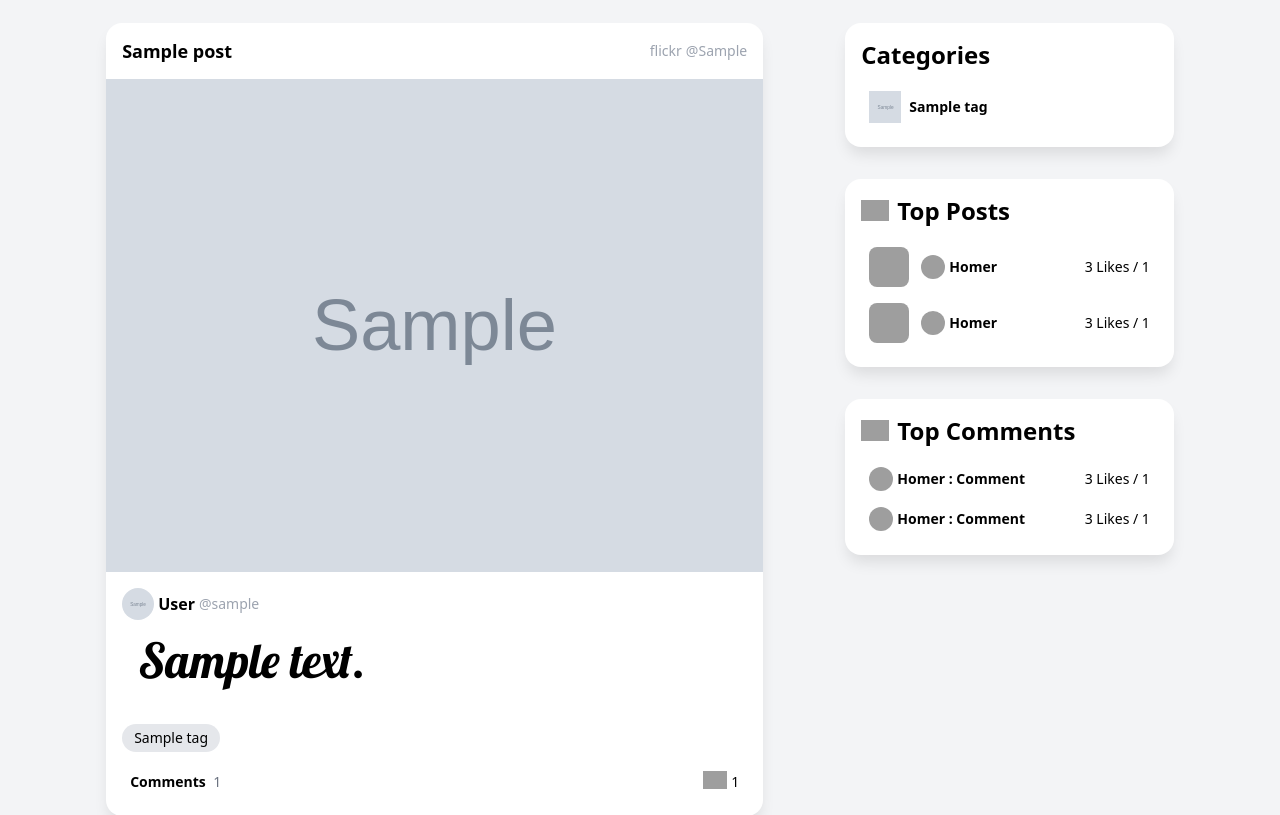
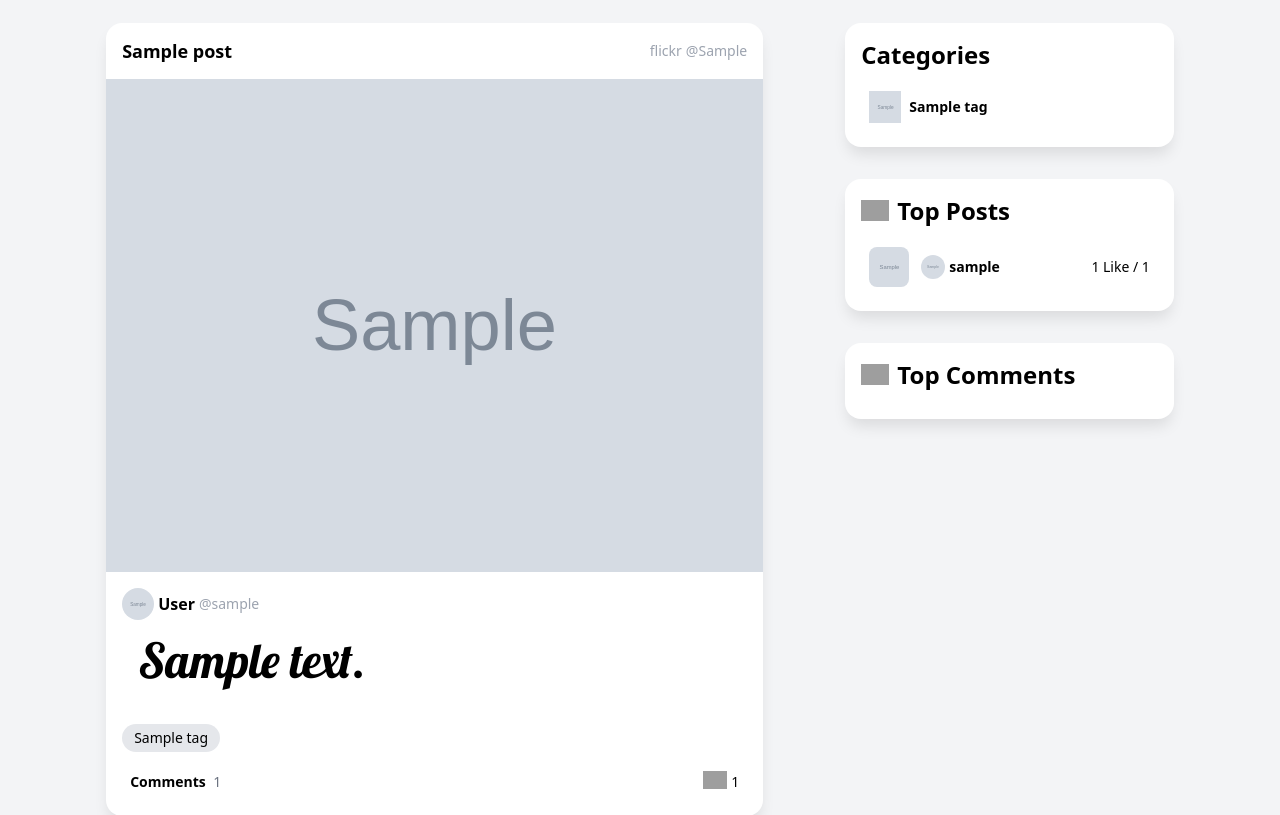
Before and after one commit to BenjaminMehrez/djangoFakeBook, a Django app: page / in a window 1280 px wide. Shown: the part 450-1265 px from the top of the page. Run offline with Django 5.2, Linux system fonts and the light colour scheme; tables that the repository leaves empty hold one stand-in row (values such as "Sample post"); grey boxes marked "Sample" are stand-in pictures; some libraries are stand-ins or nearby versions; grey boxes are pictures that could not be loaded.

Commit message:
update sidebar cap17

```diff
--- /dev/null
+++ b/a_posts/templatetags/sidebar.py
@@ -0,0 +1,22 @@
+from django.template import Library
+from ..models import *
+from django.db.models import Count
+
+
+register = Library()
+
+
+@register.inclusion_tag('includes/sidebar.html')
+def sidebar_view(tag=None, user=None):
+    categories = Tag.objects.all()
+    top_posts = Post.objects.annotate(num_likes=Count('likes')).filter(num_likes__gt=0).order_by('-num_likes')
+    top_comments = Comment.objects.annotate(num_likes=Count('likes')).filter(num_likes__gt=0).order_by('-num_likes')
+    context = {
+        'categories': categories,
+        'tag': tag,
+        'top_posts': top_posts,
+        'top_comments' : top_comments,
+        'user' : user,
+    }
+
+    return context
--- a/a_posts/views.py
+++ b/a_posts/views.py
@@ -19,11 +19,8 @@ def home_view(request, tag=None):
     else:
         posts = Post.objects.all()
 
-    categories = Tag.objects.all()
-
     context = {
         'posts': posts,
-        'categories': categories,
         'tag': tag
     }
 
--- a/templates/includes/sidebar.html
+++ b/templates/includes/sidebar.html
@@ -1,7 +1,6 @@
 {% load static %}
 <aside x-show="mobileSidebarOpen" x-cloak class="md:!block col-span-full md:col-span-1 lg:mr-[20%] order-1 md:order-2"
-x-transition:enter="duration-300 ease-out"
-x-transition:enter-start="opacity-0 -mt-96"
+    x-transition:enter="duration-300 ease-out" x-transition:enter-start="opacity-0 -mt-96"
     x-transition:enter-end="opacity-100 mt-0">
     <section class="card p-4">
         <h2>Categories</h2>
@@ -19,56 +18,50 @@ x-transition:enter-end="opacity-100 mt-0">
     </section>
     <section class="card p-4">
         <div class="flex items-center">
-            <img class="w-7 mr-2 -mt-3" src="{% static 'images/fakeimgblack.svg' %}"/>
+            <img class="w-7 mr-2 -mt-3" src="{% static 'images/fakeimgblack.svg' %}" />
             <h2>Top Posts</h2>
         </div>
         <ul class="hoverlist">
+            {% for post in top_posts %}
             <li>
-                <a href="" class="flex items-stretch justify-between">
+                <a href="{% url 'post' post.id %}" class="flex items-stretch justify-between">
                     <div class="flex items-center truncate">
-                        <img class="w-10 h-10 rounded-lg object-cover mr-3 shrink-0" src="https://live.staticflickr.com/65535/50618365686_36f887ab88_c.jpg">
-                        <img class="w-6 h-6 rounded-full object-cover mr-1" src="https://img.icons8.com/small/96/A9A9A9/happy.png">
-                        <span class="font-bold text-sm mr-1">Homer</span>
+                        <img class="w-10 h-10 rounded-lg object-cover mr-3 shrink-0" src="{{ post.image }}">
+                        {% if post.author %}
+                        <img class="w-6 h-6 rounded-full object-cover mr-1" src="{{ post.author.profile.avatar }}">
+                        <span class="font-bold text-sm mr-1">{{ post.author.username }}</span>
+                        {% else %}
+                        <img class="w-6 h-6 rounded-full object-cover mr-1" src="{% static 'images/avatar_default.svg' %}">
+                        <span class="text-sm mr-1">no author</span>
+                        {% endif %}
                     </div>
-                    <span class="text-sm font-light text-grey-500 shrink-0">3 Likes / 1</span>
+                    <span class="{% if user in post.likes.all %}font-bold{% else %} font-light {% endif %} text-sm text-grey-500 shrink-0">{{ post.likes.count }} Like{{post.likes.count|pluralize:'s' }} / {{ post.comments.count }}</span>
                 </a>
             </li>
-            <li>
-                <a href="" class="flex items-stretch justify-between">
-                    <div class="flex items-center truncate">
-                        <img class="w-10 h-10 rounded-lg object-cover mr-3" src="https://live.staticflickr.com/65535/50618365686_36f887ab88_c.jpg">
-                        <img class="w-6 h-6 rounded-full object-cover mr-1" src="https://img.icons8.com/small/96/A9A9A9/happy.png">
-                        <span class="font-bold text-sm mr-1">Homer</span>
-                    </div>
-                    <span class="text-sm font-light text-grey-500 shrink-0">3 Likes / 1</span>
-                </a>
-            </li>
+            {% endfor %}
         </ul>
     </section>
     <section class="card p-4">
         <div class="flex items-center">
-            <img class="w-7 mr-2 -mt-3" src="{% static 'images/fakeimgblack.svg' %}"/>
+            <img class="w-7 mr-2 -mt-3" src="{% static 'images/fakeimgblack.svg' %}" />
             <h2>Top Comments</h2>
         </div>
         <ul class="hoverlist">
+            {% for comment in top_comments %}
             <li>
-                <a href="" class="flex items-stretch justify-between">
+                <a href="{% url 'post' comment.parent_post.idJ %}" class="flex items-stretch justify-between">
                     <div class="flex items-center truncate">
-                        <img class="w-6 h-6 rounded-full object-cover mr-1" src="https://img.icons8.com/small/96/A9A9A9/happy.png">
-                        <span class="font-bold text-sm mr-1 truncate">Homer : Comment</span>
+                        {% if comment.author %}
+                        <img class="w-6 h-6 rounded-full object-cover mr-1" src="{{ comment.author.profile.avatar }}">
+                        {% else %}
+                        <img class="w-6 h-6 rounded-full object-cover mr-1" src="{% static 'images/avatar_default.svg' %}">
+                        {% endif %}
+                        <span class="font-bold text-sm mr-1 truncate">{% if comment.author %}{{ comment.author.username }}{% else %}<span class="font-light">no author</span>{% endif %} : {{ comment.body|truncatechars:10 }}</span>
                     </div>
-                    <span class="text-sm font-light text-grey-500 shrink-0">3 Likes / 1</span>
+                    <span class="{% if user in comment.likes.all %}font-bold{% else %} font-light {% endif %} text-sm text-grey-500 shrink-0">{{ comment.likes.count }} Like{{ comment.likes.count|pluralize:'s' }} / {{ comment.replies.count }}</span>
                 </a>
             </li>
-            <li>
-                <a href="" class="flex items-stretch justify-between">
-                    <div class="flex items-center truncate">
-                        <img class="w-6 h-6 rounded-full object-cover mr-1" src="https://img.icons8.com/small/96/A9A9A9/happy.png">
-                        <span class="font-bold text-sm mr-1 truncate">Homer : Comment</span>
-                    </div>
-                    <span class="text-sm font-light text-grey-500 shrink-0">3 Likes / 1</span>
-                </a>
-            </li>
+            {% endfor %}
         </ul>
     </section>
 </aside>
--- a/templates/layouts/a.html
+++ b/templates/layouts/a.html
@@ -23,8 +23,8 @@
     </main>
 
 
-    {% include 'includes/sidebar.html' %}
-
+    {% load sidebar %}
+    {% sidebar_view tag user %}
 
 </content>
 
```
Also changed, not shown: a_posts/templatetags/__init__.py (added). Lines whose indentation alone changed are shown as unchanged.
